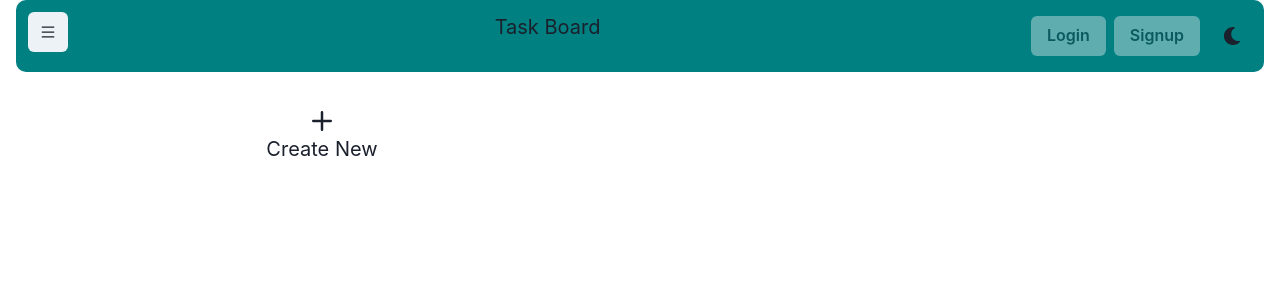
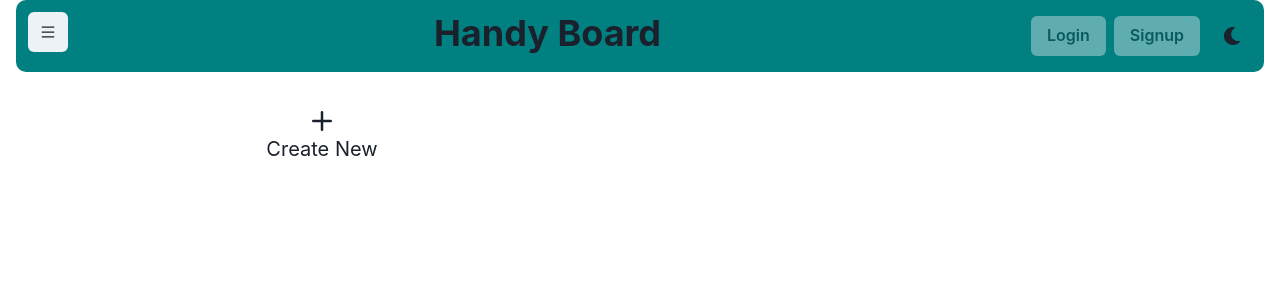
Before and after one commit to WahidX/task-board, a React (Create React App) app in the folder client/: page / in a window 1280 px wide. Shown: the top 300 px of the page. Built offline with nearby package versions, Linux system fonts and the light colour scheme.

Commit message:
header modified

```diff
--- a/client/src/components/shared/Header.tsx
+++ b/client/src/components/shared/Header.tsx
@@ -3,7 +3,7 @@ import { connect } from "react-redux";
 
 // chakra
 import { Button, IconButton } from "@chakra-ui/button";
-import { Box, Text } from "@chakra-ui/layout";
+import { Box, Center, Heading, Text } from "@chakra-ui/layout";
 import { useDisclosure } from "@chakra-ui/hooks";
 
 import { AiOutlineMenu } from "react-icons/ai";
@@ -18,7 +18,6 @@ function Header(props) {
 	const { onOpen, onClose, isOpen } = useDisclosure();
 
 	return (
-		<Box>
 		<Box
 			as="div"
 			p="3"
@@ -27,9 +26,10 @@ function Header(props) {
 			bgColor="teal"
 			borderRadius="10px"
 		>
-				<IconButton onClick={onOpen}>
+			<IconButton aria-label="side menu button" onClick={onOpen}>
 				<AiOutlineMenu />
 			</IconButton>
+
 			<Drawer placement={"left"} onClose={onClose} isOpen={isOpen}>
 				<DrawerOverlay />
 				<DrawerContent>
@@ -39,7 +39,11 @@ function Header(props) {
 					</DrawerBody>
 				</DrawerContent>
 			</Drawer>
-				<Text> {strings.APP_NAME()} </Text>
+
+			<Heading textAlign="left" fontSize="4xl">
+				{strings.APP_NAME()}{" "}
+			</Heading>
+
 			<Box>
 				<Button m="1" disabled={islocal}>
 					Login
@@ -48,7 +52,6 @@ function Header(props) {
 					Signup
 				</Button>
 				<ColorModeSwitcher justifySelf="flex-end" />
-				</Box>
 			</Box>
 		</Box>
 	);
--- a/client/src/strings.ts
+++ b/client/src/strings.ts
@@ -1,5 +1,5 @@
 const strings = {
-	APP_NAME: () => "Task Board",
+	APP_NAME: () => "Handy Board",
 };
 
 export default strings;
```
Lines whose indentation alone changed are shown as unchanged.
